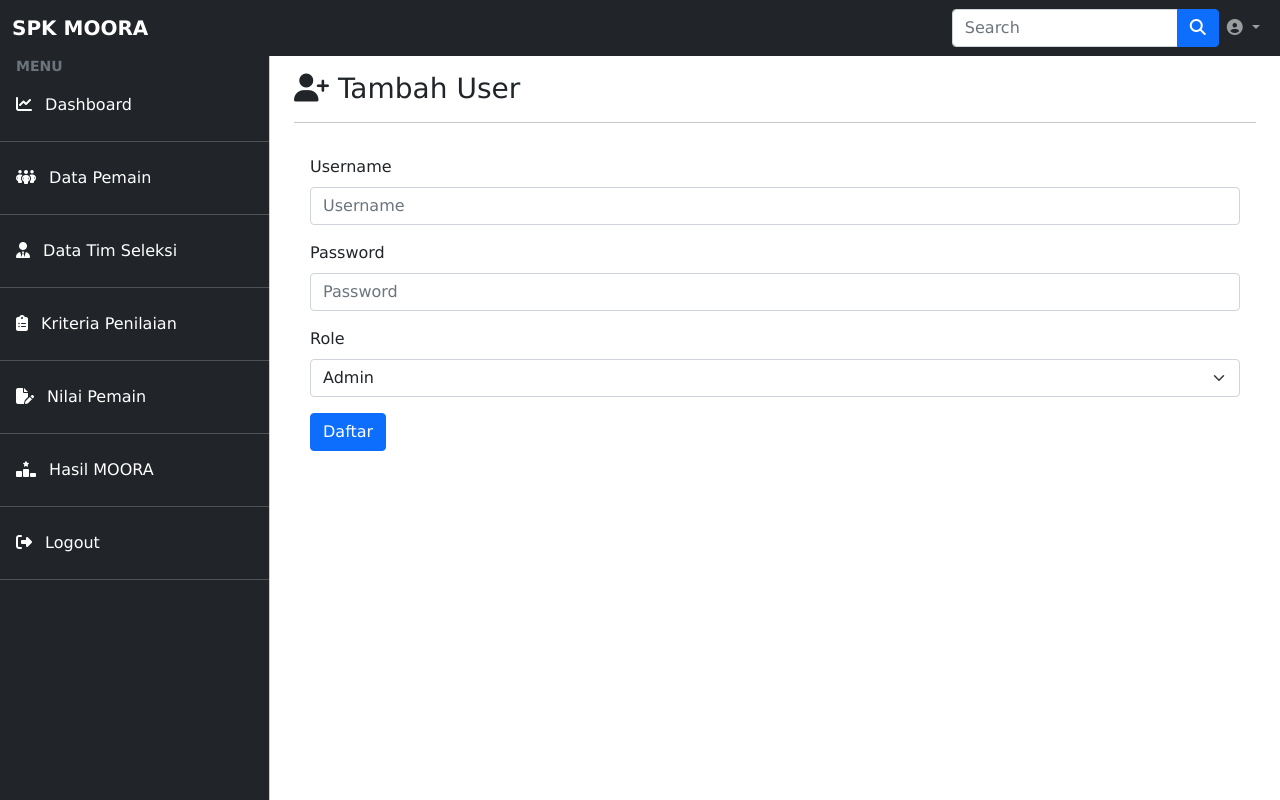
After one commit to shairul19/skripsi2_moora, a Flask app: page /tambah_user in a window 1280 px wide. The commit adds this page. Run offline with Flask 3, Linux system fonts and the light colour scheme; some libraries are stand-ins or nearby versions.

Commit message:
update daftar admin

```diff
--- a/app.py
+++ b/app.py
@@ -74,7 +74,7 @@ def lengkapi_data_admin(user_id, nama_admin, tgl_lahir_admin, jabatan):
 @app.route('/register', methods=['GET', 'POST'])
 def register():
     if request.method == 'POST':
-        username = request.form['username']
+        username = request.form['username'].lower()
         password = request.form['password']
         role = request.form['role']
 
@@ -105,7 +105,7 @@ def register():
 @app.route('/login', methods=['GET', 'POST'])
 def login():
     if request.method == 'POST':
-        username = request.form['username']
+        username = request.form['username'].lower()
         password = request.form['password']
 
         # Enkripsi password
@@ -159,16 +159,45 @@ def logout():
     return response
 
 
+# Halaman tambah user oleh admin
+@app.route('/tambah_user', methods=['GET', 'POST'])
+def add_user():
+    if request.method == 'POST':
+        username = request.form['username'].lower()
+        password = request.form['password']
+        role = request.form['role']
+
+        if cek_username(username):
+            # Username sudah ada, tampilkan pesan error
+            error_message = "Username sudah terdaftar. Silakan pilih username lain."
+            return render_template('tambah_user.html', error_message=error_message)
+
+        # Enkripsi password
+        hashed_password = hash_password(password)
+
+        try:
+            cur.execute("INSERT INTO tbl_users (username, password, role) VALUES (%s, %s, %s)", (username, hashed_password, role))
+            conn.commit()
+            # Pendaftaran berhasil
+            success = "User berhasil didaftarkan"
+            return render_template('tambah_user.html', success=success)
+        except Exception as e:
+            # Gagal memasukkan data, tampilkan pesan error
+            error_message_db = "Gagal mendaftarkan user. Silakan coba lagi."
+            return render_template('tambah_user.html', error_message_db=error_message_db)
+
+    return render_template('tambah_user.html')
+
 # Halaman lengkapi data user
 @app.route('/lengkapi_data_user', methods=['GET', 'POST'])
 def lengkapi_data_user_page():
     if 'user_id' in session and session['role'] == 'user':
         if request.method == 'POST':
             nisn = request.form['nisn']
-            nama_pemain = request.form['nama_pemain']
+            nama_pemain = request.form['nama_pemain'].upper()
             tgl_lahir_pemain = request.form['tgl_lahir_pemain']
             posisi = request.form['posisi']
-            asal_sekolah = request.form['asal_sekolah']
+            asal_sekolah = request.form['asal_sekolah'].upper()
 
             user_id = session['user_id']
             lengkapi_data_user(nisn, user_id, nama_pemain, tgl_lahir_pemain, posisi, asal_sekolah)
@@ -185,7 +214,7 @@ def lengkapi_data_user_page():
 def lengkapi_data_admin_page():
     if 'user_id' in session and session['role'] == 'admin':
         if request.method == 'POST':
-            nama_admin = request.form['nama_admin']
+            nama_admin = request.form['nama_admin'].upper()
             tgl_lahir_admin = request.form['tgl_lahir_admin']
             jabatan = request.form['jabatan']
 
@@ -269,9 +298,9 @@ def lihat_data_tim_seleksi():
             jabatan = request.form['jabatan']
 
             if jabatan == 'semua':
-                cur.execute("SELECT id_admin, nama_admin, tgl_lahir_admin, jabatan FROM tbl_admin WHERE nama_admin != 'Superadmin'")
+                cur.execute("SELECT id_admin, nama_admin, tgl_lahir_admin, jabatan FROM tbl_admin WHERE nama_admin != 'SUPERADMIN'")
             else:
-                cur.execute("SELECT id_admin, nama_admin, tgl_lahir_admin, jabatan FROM tbl_admin WHERE jabatan = %s AND nama_admin != 'Superadmin'", (jabatan,))
+                cur.execute("SELECT id_admin, nama_admin, tgl_lahir_admin, jabatan FROM tbl_admin WHERE jabatan = %s AND nama_admin != 'SUPERADMIN'", (jabatan,))
 
             data_tim_seleksi = cur.fetchall()
 
--- a/templates/base.html
+++ b/templates/base.html
@@ -136,7 +136,7 @@
 
                     {% if 'user_id' in session and session['role'] == 'admin' %}
                     <li class='my-2'>
-                        <a href='#' class='nav-link px-3 active'>
+                        <a href='/tambah_user' class='nav-link px-3 active'>
                             <span class='me-2'>
                                 <i class="fa-solid fa-user-plus icon"></i>
                              </span>
--- a/templates/lengkapi_data_user.html
+++ b/templates/lengkapi_data_user.html
@@ -18,7 +18,7 @@
                 <form method="POST" action="/lengkapi_data_user">
                     <div class="mb-3">
                         <label for="nisn" class="form-label">NISN</label>
-                        <input type="number" pattern="[0-9]{10}" name="nisn" class="form-control" id="nisn" aria-describedby="nama_admin" placeholder="NISN" required>
+                        <input type="text" pattern="[0-9]{10}" name="nisn" class="form-control" id="nisn" aria-describedby="nama_admin" placeholder="NISN" required>
                       </div>
                     <div class="mb-3">
                       <label for="nama-pemain" class="form-label">Nama Pemain</label>
--- a/templates/register.html
+++ b/templates/register.html
@@ -39,8 +39,7 @@
         <input type="password" id="password" name="password" placeholder="Password" required> <!-- Use lowercase "password" for the input type -->
         <label for="">Role</label>
         <select name="role" id="role" required>
-            <option value="admin">Admin</option>
-            <option value="user">User</option>
+            <option value="user" selected>User</option>
         </select>
 
         <button type="submit" value="Register">Daftar</button>
--- /dev/null
+++ b/templates/tambah_user.html
@@ -0,0 +1,63 @@
+{% extends "base.html" %}
+
+{% block title %}
+    Tambah User
+{% endblock %}
+
+{% block content %}
+    <!--Main-->
+    <main class="mt-5 pt-3">
+          <div class="col-md-12 p-4 pt-2">
+
+          <h3><i class="fa-solid fa-user-plus icon"></i> Tambah User</h3><hr>
+
+              <div class="row">
+                <div class="container">
+                    <div class="card-body">
+                      <form method="POST" action="/tambah_user" id="registerForm"> <!-- Add id="registerForm" to the form -->
+
+                        {% if error_message %}
+                        <div class="notification-red">
+                          {{error_message}}
+                        </div>
+                        {% endif %}
+
+                        {% if error_message_db %}
+                        <div class="notification-red">
+                          {{error_message_db}}
+                        </div>
+                        {% endif %}
+
+                        {% if success %}
+                        <div class="notification-green">
+                          {{success}}
+                        </div>
+                        {% endif %}
+
+                        <div class="mb-3">
+                            <label for="" class="form-label">Username</label>
+                            <input type="text" id="username" class="form-control" name="username" placeholder="Username" required>
+                        </div>
+
+                        <div class="mb-3">
+                            <label for="" class="form-label">Password</label>
+                            <input type="password" class="form-control" id="password" name="password" placeholder="Password" required> <!-- Use lowercase "password" for the input type -->
+                        </div>
+
+                        <div class="mb-3">
+                            <label for="" class="form-label">Role</label>
+                            <select name="role" class="form-select" id="role" required>
+                                <option value="admin" selected>Admin</option>
+                                <option value="user">User</option>
+                            </select>
+                        </div>
+
+                        <button type="submit" value="Register" class="btn btn-primary">Daftar</button>
+
+                      </form>
+                    </div>
+             </div>
+          </div>
+    </main>
+    <!--Main-->
+{% endblock %}
```
